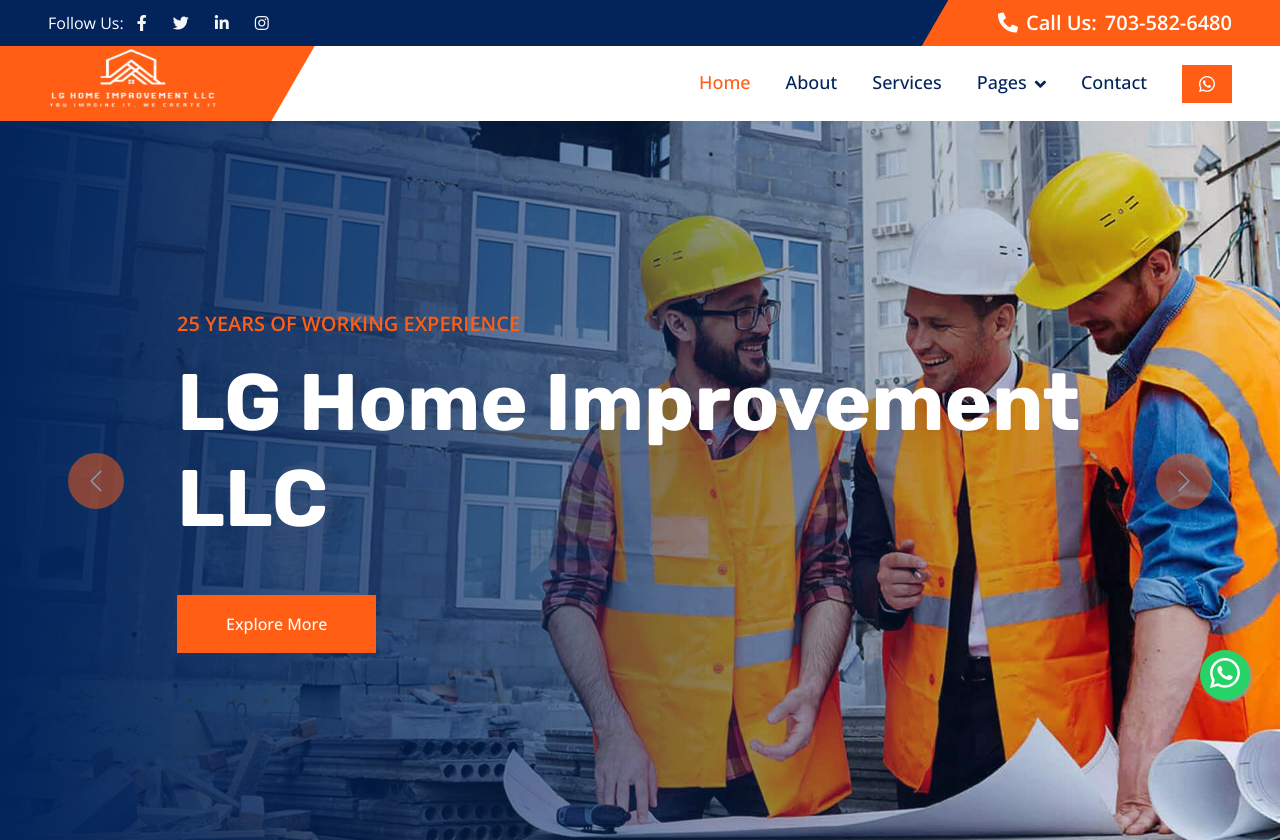
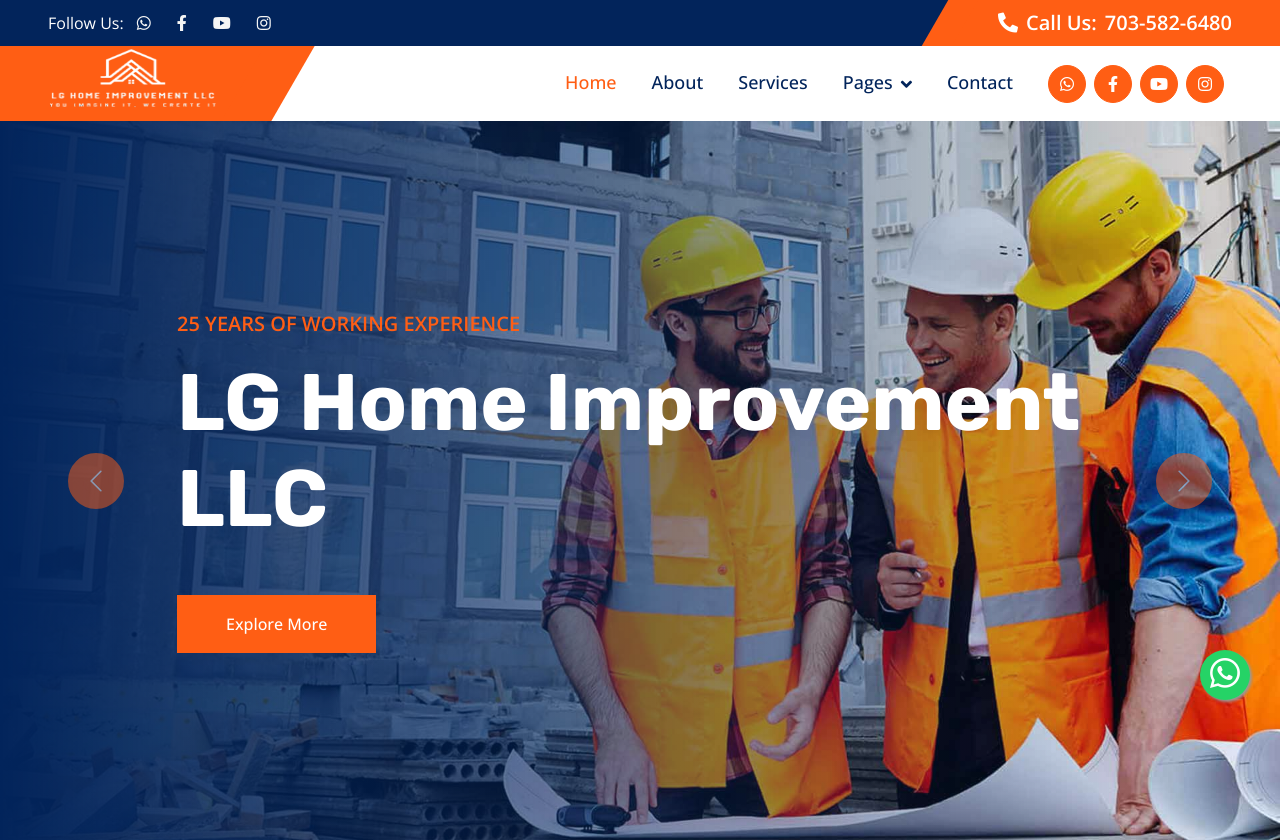
Before and after one commit to ErickSolisC/ErickSolisC.github.io, a PHP site: page /index.php in a window 1280 px wide. Shown: the top 840 px of the page. Run offline with PHP 8.4, Linux system fonts and the light colour scheme; some libraries are stand-ins or nearby versions.

Commit message:
Update view logs

```diff
--- a/footer.php
+++ b/footer.php
@@ -14,10 +14,10 @@
                     <i class="fa fa-envelope me-3"></i>LGHome2008@outlook.com
                 </p>
                 <div class="d-flex pt-3">
-                    <a class="btn btn-square btn-primary rounded-circle me-2" href=""><i class="fab fa-twitter"></i></a>
-                    <a class="btn btn-square btn-primary rounded-circle me-2" href=""><i class="fab fa-facebook-f"></i></a>
-                    <a class="btn btn-square btn-primary rounded-circle me-2" href=""><i class="fab fa-youtube"></i></a>
-                    <a class="btn btn-square btn-primary rounded-circle me-2" href=""><i class="fab fa-linkedin-in"></i></a>
+                    <a class="btn btn-square btn-primary rounded-circle me-2" href="https://api.whatsapp.com/send?phone=+15713974607 &text=Necesito mas información."><i class="fab fa-whatsapp"></i></a>
+                    <a class="btn btn-square btn-primary rounded-circle me-2" href="https://www.facebook.com/profile.php?id=100089635332025"><i class="fab fa-facebook-f"></i></a>
+                    <a class="btn btn-square btn-primary rounded-circle me-2" href="https://www.youtube.com/channel/UCfYLeW4IxtsVtCoe5nIhkoQ"><i class="fab fa-youtube"></i></a>
+                    <a class="btn btn-square btn-primary rounded-circle me-2" href="https://www.instagram.com/lg_improvement/"><i class="fab fa-instagram"></i></a>
                 </div>
             </div>
             <div class="col-lg-3 col-md-6">
--- a/header.php
+++ b/header.php
@@ -1,6 +1,6 @@
   <head>
       <meta charset="utf-8" />
-      <title>General contractor & Handyman services</title>
+      <title>LG Home Improvement LLC</title>
       <meta content="width=device-width, initial-scale=1.0" name="viewport" />
       <meta content="" name="keywords" />
       <meta content="" name="description" />
@@ -42,10 +42,10 @@
               <div class="col-lg-6 ps-5 text-start">
                   <div class="h-100 d-inline-flex align-items-center text-white">
                       <span>Follow Us:</span>
-                      <a class="btn btn-link text-light" href=""><i class="fab fa-facebook-f"></i></a>
-                      <a class="btn btn-link text-light" href=""><i class="fab fa-twitter"></i></a>
-                      <a class="btn btn-link text-light" href=""><i class="fab fa-linkedin-in"></i></a>
-                      <a class="btn btn-link text-light" href=""><i class="fab fa-instagram"></i></a>
+                      <a class="btn btn-link text-light" href="https://api.whatsapp.com/send?phone=+15713974607 &text=Necesito mas información."><i class="fab fa-whatsapp"></i></a>
+                      <a class="btn btn-link text-light" href="https://www.facebook.com/profile.php?id=100089635332025"><i class="fab fa-facebook-f"></i></a>
+                      <a class="btn btn-link text-light" href="https://www.youtube.com/channel/UCfYLeW4IxtsVtCoe5nIhkoQ"><i class="fab fa-youtube"></i></a>
+                      <a class="btn btn-link text-light" href="https://www.instagram.com/lg_improvement/"><i class="fab fa-instagram"></i></a>
                   </div>
               </div>
               <div class="col-lg-6 text-end">
@@ -85,7 +85,10 @@
                   </div>
                   <a href="contact.php" class="nav-item nav-link">Contact</a>
               </div>
-              <a href="https://wa.me/+17035826480" class="btn btn-primary px-3 d-none d-lg-block"><i class="bi bi-whatsapp"></i></a>
+              <a class="btn btn-square btn-primary rounded-circle me-2" href="https://api.whatsapp.com/send?phone=+15713974607 &text=Necesito mas información."><i class="fab fa-whatsapp"></i></a>
+              <a class="btn btn-square btn-primary rounded-circle me-2" href="https://www.facebook.com/profile.php?id=100089635332025"><i class="fab fa-facebook-f"></i></a>
+              <a class="btn btn-square btn-primary rounded-circle me-2" href="https://www.youtube.com/channel/UCfYLeW4IxtsVtCoe5nIhkoQ"><i class="fab fa-youtube"></i></a>
+              <a class="btn btn-square btn-primary rounded-circle me-2" href="https://www.instagram.com/lg_improvement/"><i class="fab fa-instagram"></i></a>
           </div>
       </nav>
       <!-- Navbar End -->
--- a/project.php
+++ b/project.php
@@ -197,4 +197,5 @@ require_once('header.php');
 </script>
 <?php
 require_once('footer.php');
+//
 ?>
```
